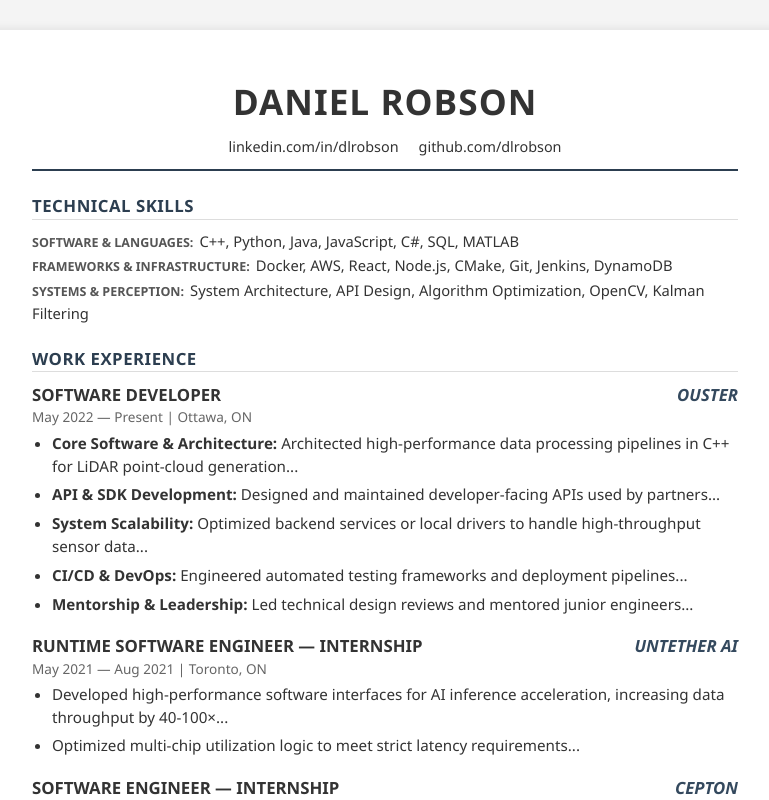
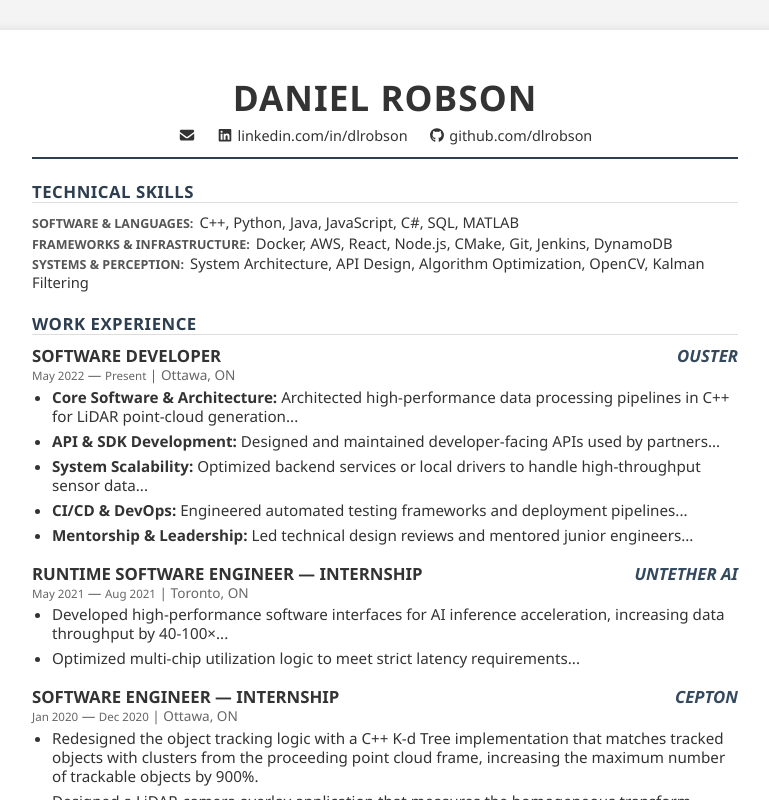
Before and after one commit to dlrobson/dlrobson.github.io, a React (Vite) app: page / in a window 1280 px wide. Shown: the top 800 px of the page, without its empty margins (255-1024 px from the left). Built offline with nearby package versions, Linux system fonts and the light colour scheme.

Commit message:
chore: more changes

```diff
--- a/package.json
+++ b/package.json
@@ -10,6 +10,10 @@
     "preview": "vite preview"
   },
   "dependencies": {
+    "@fortawesome/fontawesome-svg-core": "^7.2.0",
+    "@fortawesome/free-brands-svg-icons": "^7.2.0",
+    "@fortawesome/free-solid-svg-icons": "^7.2.0",
+    "@fortawesome/react-fontawesome": "^3.2.0",
     "react": "^19.2.0",
     "react-dom": "^19.2.0"
   },
--- a/src/App.css
+++ b/src/App.css
@@ -30,7 +30,7 @@
   background: #fff;
   padding: var(--space-xl) 55px;
   box-shadow: 0 0 10px rgba(0, 0, 0, 0.1);
-  line-height: 1.5;
+  line-height: 1.25;
   box-sizing: border-box;
 }
 
@@ -123,6 +123,11 @@
   color: #666;
 }
 
+time {
+  font-size: var(--font-sm);
+  color: #666;
+}
+
 .date-loc {
   margin-bottom: var(--space-xs);
 }
--- a/src/App.tsx
+++ b/src/App.tsx
@@ -1,14 +1,21 @@
 import './App.css'
+import { FontAwesomeIcon } from '@fortawesome/react-fontawesome'
+import { faLinkedin, faGithub } from '@fortawesome/free-brands-svg-icons'
+import { faEnvelope } from '@fortawesome/free-solid-svg-icons'
 import { RESUME_STORE } from './resume.store'
-import { ACTIVE_PROFILE } from './resume.profile'
+import { ACTIVE_PROFILE, getPoint } from './resume.profile'
 import type { ExperienceSelection } from './resume.profile'
 
 function SectionTitle({ children }: { children: React.ReactNode }) {
   return <h2 className="section-title">{children}</h2>
 }
 
-function ContactLink({ href, children }: { href: string; children: React.ReactNode }) {
-  return <a href={href}>{children}</a>
+function ContactLink({ href, icon, children }: { href: string; icon: any; children: React.ReactNode }) {
+  return (
+    <a href={href}>
+      <FontAwesomeIcon icon={icon} /> {children}
+    </a>
+  )
 }
 
 function SkillRow({ label, items }: { label: string; items: readonly string[] }) {
@@ -22,9 +29,6 @@ function SkillRow({ label, items }: { label: string; items: readonly string[] })
 
 function JobEntry({ selection }: { selection: ExperienceSelection }) {
   const job = RESUME_STORE.experience[selection.id]
-  // TypeScript limitation: correlated union indexing can't be statically narrowed here.
-  // Safety is guaranteed upstream — selectJob<K> enforces valid point keys per job at authorship.
-  const points = job.points as Record<string, { category?: string; text: string }>
   return (
     <article className="entry">
       <div className="job-header">
@@ -32,11 +36,11 @@ function JobEntry({ selection }: { selection: ExperienceSelection }) {
         <span className="company">{job.company}</span>
       </div>
       <div className="date-loc">
-        {job.start} — {job.end} | {job.location}
+        <time>{job.start}</time> — <time>{job.end}</time> | {job.location}
       </div>
       <ul>
         {selection.points.map((pointKey) => {
-          const point = points[pointKey]
+          const point = getPoint(job, pointKey)
           return (
             <li key={pointKey}>
               {point.category ? <strong>{point.category}: </strong> : null}
@@ -57,9 +61,9 @@ function App() {
         <header className="resume-header">
           <h1>{header.name}</h1>
           <address className="contact-info">
-            <ContactLink href={`mailto:${header.email}`}>{header.email}</ContactLink>
-            <ContactLink href={`https://${header.linkedin}`}>{header.linkedin}</ContactLink>
-            <ContactLink href={`https://${header.github}`}>{header.github}</ContactLink>
+            <ContactLink icon={faEnvelope} href={`mailto:${header.email}`}>{header.email}</ContactLink>
+            <ContactLink icon={faLinkedin} href={`https://${header.linkedin}`}>{header.linkedin}</ContactLink>
+            <ContactLink icon={faGithub} href={`https://${header.github}`}>{header.github}</ContactLink>
           </address>
         </header>
 
@@ -84,7 +88,7 @@ function App() {
           <article className="entry">
             <div className="job-header">
               <span><strong>{education.school}</strong> — {education.degree}</span>
-              <span className="date-loc-inline">{education.date}</span>
+              <time className="date-loc-inline">{education.date}</time>
             </div>
           </article>
         </section>
--- a/src/resume.profile.ts
+++ b/src/resume.profile.ts
@@ -1,7 +1,7 @@
-import type { JobKey, PointKey, SkillKey } from './resume.store'
+import type { JobKey, PointKey, SkillKey, ExperiencePoint, Job } from './resume.store'
 
 // Strict per-job type — used by selectJob to enforce correct point keys at authorship.
-interface ExperienceSelectionFor<K extends JobKey> {
+export interface ExperienceSelectionFor<K extends JobKey> {
     id: K
     points: readonly PointKey<K>[]
 }
@@ -13,11 +13,18 @@ function selectJob<K extends JobKey>(id: K, points: readonly PointKey<K>[]): Exp
     return { id, points }
 }
 
+// Helper to safely access a job point from a job object.
+// The selection.points array is guaranteed to contain only valid keys for its job
+// because selectJob<K> validated them at authorship time.
+export function getPoint(job: Job, pointKey: string): ExperiencePoint {
+    return (job.points as Record<string, ExperiencePoint>)[pointKey]
+}
+
 export const ACTIVE_PROFILE = {
     skillGroups: ['languages', 'infra', 'systems'] as const satisfies readonly SkillKey[],
     experience: [
         selectJob('ouster', ['arch', 'api', 'scale', 'devops', 'mentorship']),
         selectJob('untether', ['throughput', 'multichip']),
-        selectJob('cepton', ['tracking', 'calibration']),
+        selectJob('cepton', ['tracking_redesign', 'lidar_camera_overlay', 'background_detector']),
     ],
 }
--- a/src/resume.store.ts
+++ b/src/resume.store.ts
@@ -100,6 +100,9 @@ export const RESUME_STORE = {
                 multichip: {
                     text: 'Optimized multi-chip utilization logic to meet strict latency requirements...',
                 },
+                tools: {
+                    text: 'Developed tools for the hardware team to ensure the reliability of the product, uncovering critical issues.',
+                },
             },
         },
         cepton: {
@@ -109,22 +112,102 @@ export const RESUME_STORE = {
             start: 'Jan 2020',
             end: 'Dec 2020',
             points: {
-                tracking: {
-                    text: 'Engineered an object tracking system in C++ utilizing K-d Trees and Extended Kalman Filters...',
+                tracking_redesign: {
+                    text: 'Redesigned the object tracking logic with a C++ K-d Tree implementation that matches tracked objects with clusters from the proceeding point cloud frame, increasing the maximum number of trackable objects by 900%.',
                 },
-                calibration: {
-                    text: 'Developed a computer vision pipeline for sensor fusion calibration...',
+                background_detector: {
+                    text: 'Developed a background change detector that utilizes ICP to periodically check if a sensor has moved from its initial position, notifying the user if the sensor has shifted.',
+                },
+                kalman_filter: {
+                    text: 'Implemented an extended Kalman filter to track real-time vehicle motion from noisy LiDAR data using a bicycle kinematic model, significantly improving vehicle tracking compared to the original unicycle model implementation.',
+                },
+                ml_pipeline: {
+                    text: 'Formulated an ML pipeline in Python for object classification that optimizes scikit-learn model parameters for small datasets to simplify the model creation process.',
+                },
+                lidar_camera_overlay: {
+                    text: 'Designed a LiDAR-camera overlay application that measures the homogeneous transform between a LiDAR and camera and aligns the LiDAR point cloud with the camera output.',
+                },
+                chessboard_detection: {
+                    text: 'Created a method to locate a chessboard within a point cloud using DBSCAN and within an image using OpenCV, which together determines the LiDAR-camera transform.',
+                },
+                clustering: {
+                    text: 'Established a K-d Tree density-based clustering algorithm that finds all clusters within a point cloud, removes outliers, and locates the point cloud of the chessboard.',
                 },
             },
         },
-        hidden_past_job: {
-            title: 'Past Role',
-            company: 'Old Corp',
-            location: 'Waterloo, ON',
-            start: '2018',
-            end: '2019',
+        savormetrics: {
+            title: 'Embedded Systems Engineer',
+            company: 'Savormetrics',
+            location: 'Mississauga, ON',
+            start: 'May 2019',
+            end: 'Aug 2019',
             points: {
-                legacy: { text: "Some old experience that isn't always relevant." },
+                automation: {
+                    text: 'Automated product testing procedures to control multiple devices using serial port communication in bash, increasing the rate of data collection by over 1000%.',
+                },
+                visualization: {
+                    text: 'Created visualizations using Python that organized complex sensor output data for quick analysis by the AI modelling team.',
+                },
+                firmware: {
+                    text: 'Developed Arduino firmware to simultaneously test a variety of sensors, greatly decreasing testing time.',
+                },
+                cad: {
+                    text: 'Designed and printed various 3D models of product components for precise testing by the hardware team. These designs include a sensor casing that was incorporated into the final design.',
+                },
+            },
+        },
+        teranet: {
+            title: 'Software Developer',
+            company: 'Teranet',
+            location: 'Mississauga, ON',
+            start: 'Sept 2018',
+            end: 'Dec 2018',
+            points: {
+                testing: {
+                    text: 'Designed an offline testing environment to mimic registry responses using C# and HTML, allowing the international team to perform uninterrupted application testing.',
+                },
+                debugging: {
+                    text: 'Uncovered a fix to a major ongoing server crashing issue through developing a Windows Service and PowerShell script to restart the program at designated times.',
+                },
+                monitoring: {
+                    text: 'Embedded an exportable SQL table displaying the health of every webpage and service into an existing web application, allowing users to easily monitor server health status.',
+                },
+            },
+        },
+        linamar: {
+            title: 'Mechanical Engineer',
+            company: 'Linamar Corporation',
+            location: 'Guelph, ON',
+            start: 'Jan 2018',
+            end: 'Apr 2018',
+            points: {
+                cad_design: {
+                    text: 'Designed many mechanical fixtures using SolidWorks, including one that measures 6 different product specifications simultaneously. This specific fixture increased the efficiency of the process by over 300%.',
+                },
+                ventilation: {
+                    text: 'Redesigned the welding cell\'s ventilation system using AutoCAD. The new system was implemented and effectively prevented welders from breathing harmful chemicals.',
+                },
+                vba: {
+                    text: 'Reprogrammed various faulty VBA macros that were critical to the company\'s day-to-day operations.',
+                },
+            },
+        },
+        sub_and_sandwich_factory: {
+            title: 'Lead Employee',
+            company: 'Sub and Sandwich Factory',
+            location: 'Ayr, ON',
+            start: 'Jun 2017',
+            end: 'Sept 2017',
+            points: {
+                communication: {
+                    text: 'Developed communication skills through interactions with customers and coworkers.',
+                },
+                paced_environment: {
+                    text: 'Demonstrated ability to work in a high paced environment by maintaining composure during busy hours to ensure high quality of service.',
+                },
+                multitasking: {
+                    text: 'Exhibited ability to take on many tasks by serving multiple customers while simultaneously performing other necessary work in the kitchen.',
+                },
             },
         },
     },
```
Also changed, not shown: 1 other file (tests, documents, lock files or other folders).
